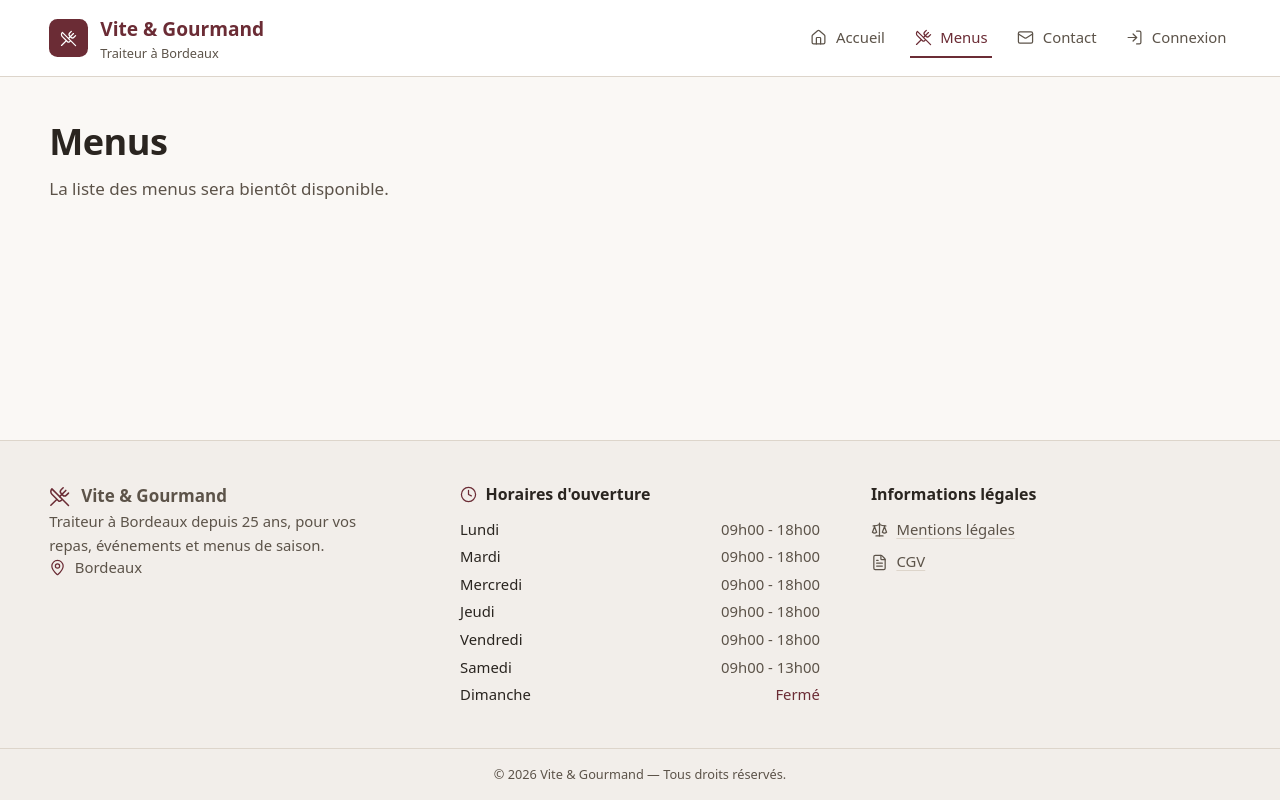
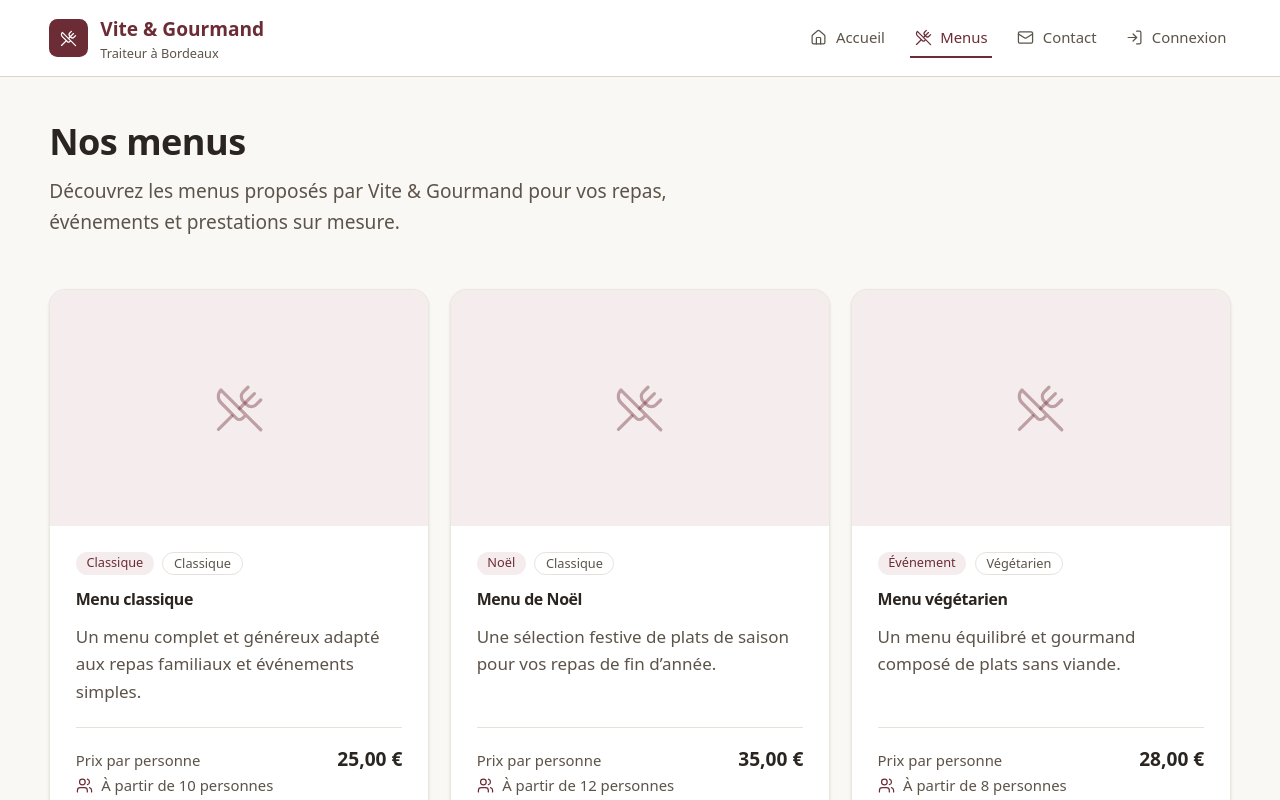
Before and after one commit to Thomas-Gambin/vite-gourmand-front, a React (Vite) app: page /menus in a window 1280 px wide. Shown: the top 800 px of the page. Built offline with nearby package versions, Linux system fonts and the light colour scheme.

Commit message:
ajout page des menus

```diff
--- a/src/features/menus/MenusPage.tsx
+++ b/src/features/menus/MenusPage.tsx
@@ -1,8 +1,88 @@
+import { motion } from 'framer-motion'
+import { useEffect, useState } from 'react'
+import { ScrollReveal } from '../../shared/components/motion/ScrollReveal'
+import { MenusGrid } from './components/MenusGrid'
+import { getMenus } from './services/menusService'
+import type { Menu } from './types/menu'
+
 export function MenusPage() {
+  const [menus, setMenus] = useState<Menu[]>([])
+  const [isLoading, setIsLoading] = useState(true)
+  const [error, setError] = useState<string | null>(null)
+
+  useEffect(() => {
+    let isMounted = true
+
+    getMenus()
+      .then((data) => {
+        if (isMounted) {
+          setMenus(data)
+        }
+      })
+      .catch(() => {
+        if (isMounted) {
+          setError('Impossible de charger les menus pour le moment.')
+        }
+      })
+      .finally(() => {
+        if (isMounted) {
+          setIsLoading(false)
+        }
+      })
+
+    return () => {
+      isMounted = false
+    }
+  }, [])
+
   return (
-    <section>
-      <h1>Menus</h1>
-      <p>La liste des menus sera bientôt disponible.</p>
+    <section aria-labelledby="menus-title">
+      <h1 id="menus-title" className="text-3xl font-semibold tracking-tight text-text sm:text-4xl">
+        Nos menus
+      </h1>
+      <p className="mt-4 max-w-2xl text-base leading-relaxed text-text-muted sm:text-lg">
+        Découvrez les menus proposés par Vite & Gourmand pour vos repas, événements et
+        prestations sur mesure.
+      </p>
+
+      {isLoading ? (
+        <ScrollReveal className="mt-12">
+          <div className="flex justify-center gap-2" role="status" aria-live="polite">
+            <span className="sr-only">Chargement des menus…</span>
+            {[0, 1, 2].map((dot) => (
+              <motion.span
+                key={dot}
+                className="h-2.5 w-2.5 rounded-full bg-brand/40"
+                animate={{ opacity: [0.3, 1, 0.3], scale: [0.85, 1, 0.85] }}
+                transition={{
+                  duration: 1.2,
+                  repeat: Infinity,
+                  delay: dot * 0.15,
+                  ease: 'easeInOut',
+                }}
+                aria-hidden="true"
+              />
+            ))}
+          </div>
+        </ScrollReveal>
+      ) : error ? (
+        <ScrollReveal className="mt-12">
+          <p
+            className="rounded-2xl border border-dashed border-border bg-surface-muted px-6 py-10 text-center text-sm text-text-muted"
+            role="alert"
+          >
+            {error}
+          </p>
+        </ScrollReveal>
+      ) : menus.length === 0 ? (
+        <ScrollReveal className="mt-12">
+          <p className="rounded-2xl border border-dashed border-border bg-surface-muted px-6 py-10 text-center text-sm text-text-muted">
+            Aucun menu disponible pour le moment.
+          </p>
+        </ScrollReveal>
+      ) : (
+        <MenusGrid menus={menus} />
+      )}
     </section>
   )
 }
--- /dev/null
+++ b/src/features/menus/components/MenuCard.tsx
@@ -0,0 +1,98 @@
+import { motion, useReducedMotion } from 'framer-motion'
+import { ArrowRight, Users, UtensilsCrossed } from 'lucide-react'
+import { Link } from 'react-router-dom'
+import type { Menu } from '../types/menu'
+
+type MenuCardProps = {
+  menu: Menu
+  index?: number
+}
+
+const priceFormatter = new Intl.NumberFormat('fr-FR', {
+  style: 'currency',
+  currency: 'EUR',
+})
+
+export function MenuCard({ menu, index = 0 }: MenuCardProps) {
+  const prefersReducedMotion = useReducedMotion()
+
+  return (
+    <motion.article
+      className="group flex h-full flex-col overflow-hidden rounded-2xl border border-border/60 bg-surface-elevated shadow-sm transition-shadow duration-300 hover:shadow-lg hover:shadow-brand/10"
+      initial={prefersReducedMotion ? false : { opacity: 0, y: 24 }}
+      whileInView={prefersReducedMotion ? undefined : { opacity: 1, y: 0 }}
+      viewport={{ once: true, margin: '-40px' }}
+      transition={{
+        duration: 0.55,
+        delay: index * 0.1,
+        ease: [0.22, 1, 0.36, 1],
+      }}
+      whileHover={prefersReducedMotion ? undefined : { y: -4 }}
+    >
+      {menu.imageUrl ? (
+        <img
+          src={menu.imageUrl}
+          alt={menu.title}
+          className="aspect-[16/10] w-full object-cover"
+        />
+      ) : (
+        <div
+          className="flex aspect-[16/10] w-full items-center justify-center bg-brand-muted"
+          aria-hidden="true"
+        >
+          <UtensilsCrossed className="h-12 w-12 text-brand/40" strokeWidth={1.5} />
+        </div>
+      )}
+
+      <div className="flex flex-1 flex-col p-6">
+        {(menu.theme || menu.diet) && (
+          <div className="mb-3 flex flex-wrap gap-2">
+            {menu.theme ? (
+              <span className="rounded-full bg-brand-muted px-2.5 py-0.5 text-xs font-medium text-brand">
+                {menu.theme}
+              </span>
+            ) : null}
+            {menu.diet ? (
+              <span className="rounded-full border border-border/70 px-2.5 py-0.5 text-xs font-medium text-text-muted">
+                {menu.diet}
+              </span>
+            ) : null}
+          </div>
+        )}
+
+        <h2 className="text-lg font-semibold tracking-tight text-text sm:text-xl">
+          {menu.title}
+        </h2>
+
+        <p className="mt-2 flex-1 text-sm leading-relaxed text-text-muted sm:text-base">
+          {menu.shortDescription}
+        </p>
+
+        <dl className="mt-5 space-y-2 border-t border-border/70 pt-4">
+          <div className="flex items-baseline justify-between gap-3">
+            <dt className="text-sm text-text-muted">Prix par personne</dt>
+            <dd className="text-lg font-semibold text-text">
+              {priceFormatter.format(menu.price)}
+            </dd>
+          </div>
+        </dl>
+        <p className="mt-2 flex items-center gap-2 text-sm text-text-muted">
+          <Users className="h-4 w-4 shrink-0 text-brand" aria-hidden="true" strokeWidth={1.75} />
+          À partir de {menu.minimumPeople} personne{menu.minimumPeople > 1 ? 's' : ''}
+        </p>
+
+        <Link
+          to={`/menus/${menu.id}`}
+          className="group/link mt-6 inline-flex items-center justify-center gap-2 rounded-full bg-brand px-6 py-3 text-sm font-medium text-surface-elevated shadow-lg shadow-brand/20 transition hover:-translate-y-0.5 hover:bg-brand-light focus-visible:outline-none focus-visible:ring-2 focus-visible:ring-brand focus-visible:ring-offset-2"
+        >
+          Voir le détail
+          <ArrowRight
+            className="h-4 w-4 transition-transform group-hover/link:translate-x-0.5"
+            aria-hidden="true"
+            strokeWidth={1.75}
+          />
+        </Link>
+      </div>
+    </motion.article>
+  )
+}
--- /dev/null
+++ b/src/features/menus/components/MenusGrid.tsx
@@ -0,0 +1,18 @@
+import type { Menu } from '../types/menu'
+import { MenuCard } from './MenuCard'
+
+type MenusGridProps = {
+  menus: Menu[]
+}
+
+export function MenusGrid({ menus }: MenusGridProps) {
+  return (
+    <ul className="mt-12 grid gap-5 md:grid-cols-2 lg:grid-cols-3">
+      {menus.map((menu, index) => (
+        <li key={menu.id} className="h-full">
+          <MenuCard menu={menu} index={index} />
+        </li>
+      ))}
+    </ul>
+  )
+}
--- /dev/null
+++ b/src/features/menus/services/menusService.ts
@@ -0,0 +1,41 @@
+import type { Menu } from '../types/menu'
+
+const mockedMenus: Menu[] = [
+  {
+    id: 1,
+    title: 'Menu classique',
+    shortDescription:
+      'Un menu complet et généreux adapté aux repas familiaux et événements simples.',
+    price: 25,
+    minimumPeople: 10,
+    theme: 'Classique',
+    diet: 'Classique',
+  },
+  {
+    id: 2,
+    title: 'Menu de Noël',
+    shortDescription:
+      'Une sélection festive de plats de saison pour vos repas de fin d’année.',
+    price: 35,
+    minimumPeople: 12,
+    theme: 'Noël',
+    diet: 'Classique',
+  },
+  {
+    id: 3,
+    title: 'Menu végétarien',
+    shortDescription: 'Un menu équilibré et gourmand composé de plats sans viande.',
+    price: 28,
+    minimumPeople: 8,
+    theme: 'Événement',
+    diet: 'Végétarien',
+  },
+]
+
+export async function getMenus(): Promise<Menu[]> {
+  // TODO: remplacer par un appel API vers le back Symfony
+  // const response = await fetch(`${import.meta.env.VITE_API_BASE_URL}/menus`)
+  // if (!response.ok) throw new Error('Impossible de charger les menus')
+  // return response.json()
+  return mockedMenus
+}
--- /dev/null
+++ b/src/features/menus/types/menu.ts
@@ -0,0 +1,10 @@
+export type Menu = {
+  id: number
+  title: string
+  shortDescription: string
+  price: number
+  minimumPeople: number
+  imageUrl?: string
+  theme?: string
+  diet?: string
+}
```
